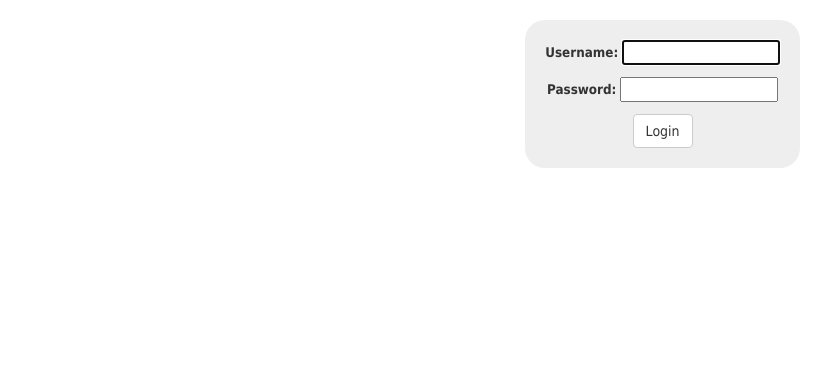
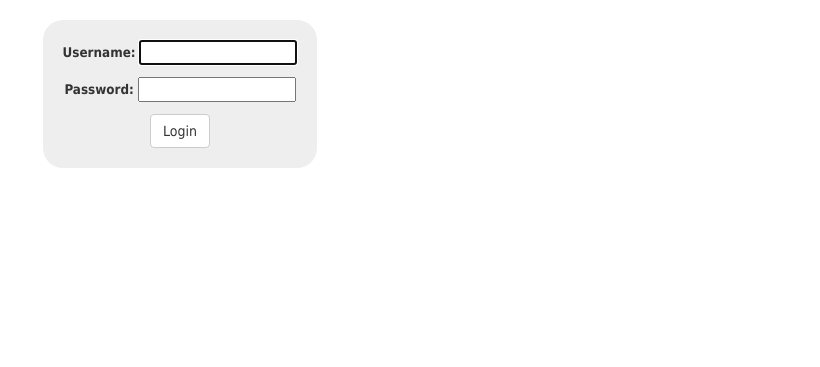
Before and after one commit to grnet/mupy, a Django app: page /accounts/login/ in a window 1280 px wide. Shown: the part 65-432 px from the top of the page, without its empty margins (460-1280 px from the left). Run offline with Django 3.2, Linux system fonts and the light colour scheme; parts of the project's set-up code (start-up, migrations or seed data) failed here and were passed over; some libraries are stand-ins or nearby versions.

Commit message:
frontend

```diff
--- a/mupy/static/css/style.css
+++ b/mupy/static/css/style.css
@@ -72,7 +72,6 @@ body{
 	/*min-width: 800px;*/
 	-moz-box-sizing: border-box;
     box-sizing: border-box;
-    float: right;
 }
 
 .graph_li{
```
